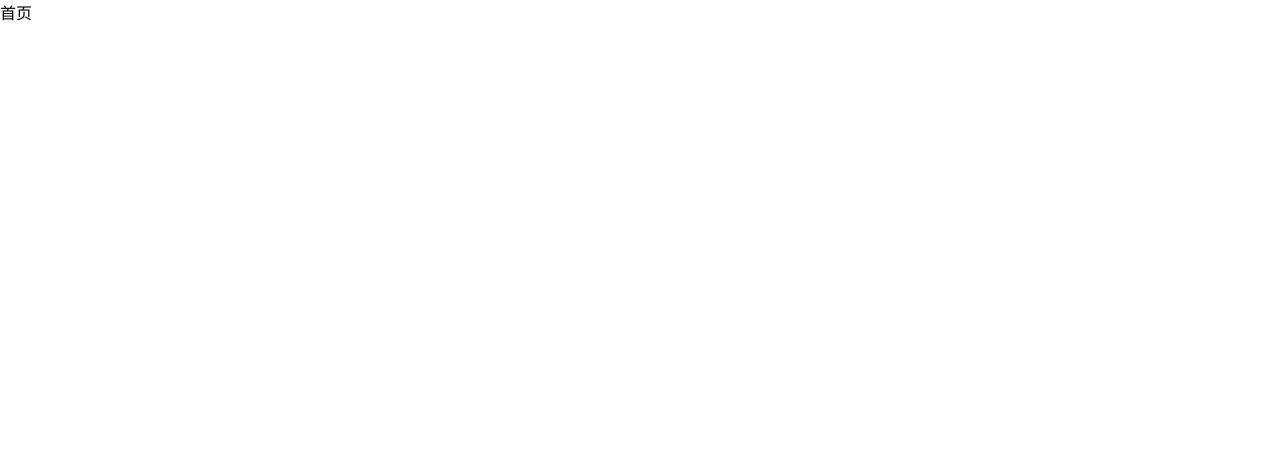
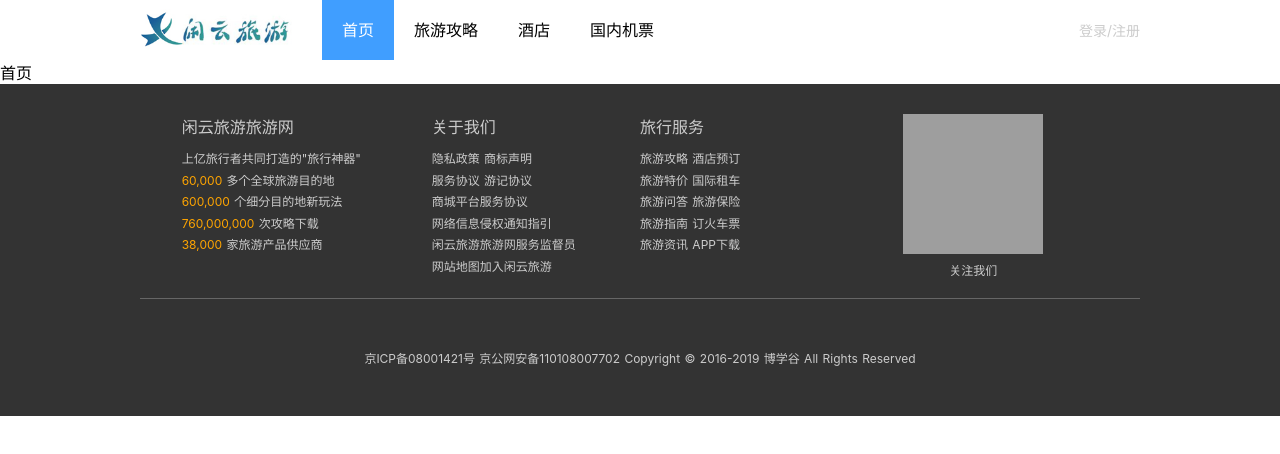
Before and after one commit to Cai-Bring/CZB-Tour, a Nuxt app: page / in a window 1280 px wide. Shown: the top 454 px of the page. Built offline with nearby package versions, Linux system fonts and the light colour scheme; grey boxes are pictures that could not be loaded; a small style sheet from the web is missing.

Commit message:
公共部分头部和底部完成

```diff
--- /dev/null
+++ b/components/footer.vue
@@ -0,0 +1,103 @@
+<template>
+  <div class="footer-wrapper">
+    <div class="footer">
+      <el-row class="info-list">
+        <el-col :span="6" :offset="1">
+          <h5>闲云旅游旅游网</h5>
+          <p>上亿旅行者共同打造的"旅行神器"</p>
+          <p>
+            <span>60,000</span> 多个全球旅游目的地
+          </p>
+          <p>
+            <span>600,000</span> 个细分目的地新玩法
+          </p>
+          <p>
+            <span>760,000,000</span> 次攻略下载
+          </p>
+          <p>
+            <span>38,000</span> 家旅游产品供应商
+          </p>
+        </el-col>
+        <el-col :span="5">
+          <h5>关于我们</h5>
+          <p>隐私政策 商标声明</p>
+          <p>服务协议 游记协议</p>
+          <p>商城平台服务协议</p>
+          <p>网络信息侵权通知指引</p>
+          <p>闲云旅游旅游网服务监督员</p>
+          <p>网站地图加入闲云旅游</p>
+        </el-col>
+        <el-col :span="5">
+          <h5>旅行服务</h5>
+          <p>旅游攻略 酒店预订</p>
+          <p>旅游特价 国际租车</p>
+          <p>旅游问答 旅游保险</p>
+          <p>旅游指南 订火车票</p>
+          <p>旅游资讯 APP下载</p>
+        </el-col>
+        <el-col :span="6" class="scan">
+          <p>
+            <img src="http://157.122.54.189:9093/images/1556522965.png" alt />
+          </p>关注我们
+        </el-col>
+      </el-row>
+
+      <div
+        class="licence"
+      >京ICP备08001421号 京公网安备110108007702 Copyright © 2016-2019 博学谷 All Rights Reserved</div>
+    </div>
+  </div>
+</template>
+
+<script>
+export default {};
+</script>
+
+<style scoped lang="less">
+.footer-wrapper {
+  background: #333;
+  color: #ccc;
+  min-width: 1000px;
+}
+
+.footer {
+  padding-top: 30px;
+  margin: 0 auto;
+  width: 1000px;
+}
+
+.info-list {
+  h5 {
+    font-weight: normal;
+    font-size: 16px;
+    margin-bottom: 10px;
+  }
+
+  p {
+    font-size: 12px;
+    line-height: 1.8;
+    span {
+      color: orange;
+    }
+  }
+}
+
+.scan {
+  text-align: center;
+
+  img {
+    width: 140px;
+    height: 140px;
+  }
+
+  font-size: 12px;
+}
+
+.licence {
+  border-top: 1px #666 solid;
+  margin-top: 20px;
+  padding: 50px 0;
+  text-align: center;
+  font-size: 12px;
+}
+</style>
--- /dev/null
+++ b/components/header.vue
@@ -0,0 +1,65 @@
+<template>
+  <div class="header">
+    <el-row type="flex" justify="space-between" align="middle" style="height:60px">
+      <div class="logo">
+        <img src="/logo.jpg" alt />
+      </div>
+      <el-row class="nav" type="flex">
+        <Nuxt-link to="/">首页</Nuxt-link>
+        <Nuxt-link to="/post/">旅游攻略</Nuxt-link>
+        <Nuxt-link to="/hotel/">酒店</Nuxt-link>
+        <Nuxt-link to="/air/">国内机票</Nuxt-link>
+      </el-row>
+      <div class="user">
+        <Nuxt-link to="/user/login">登录/注册</Nuxt-link>
+      </div>
+    </el-row>
+  </div>
+</template>
+
+<script>
+export default {};
+</script>
+
+<style scoped lang='less'>
+.header {
+  width: 1000px;
+  height: 60px;
+  min-width: 1000px;
+  margin: 0 auto;
+  .logo {
+    margin-right: 30px;
+    img {
+      display: block;
+      width: 152px;
+      height: 42px;
+    }
+  }
+  .nav {
+    flex: 1;
+    a {
+      padding: 0 20px;
+      height: 60px;
+      line-height: 60px;
+      box-sizing: border-box;
+      &:hover {
+        border-bottom: 5px solid #409eff;
+        color: #409eff;
+      }
+    }
+    .nuxt-link-exact-active {
+      background-color: #409eff;
+      color: #fff;
+      &:hover {
+        color: #fff;
+      }
+    }
+  }
+  .user {
+    font-size: 14px;
+    a {
+      color: #cccccc;
+    }
+  }
+}
+</style>
--- a/layouts/default.vue
+++ b/layouts/default.vue
@@ -1,13 +1,27 @@
 <template>
   <div>
+    <Header></Header>
     <nuxt />
+    <Footer></Footer>
   </div>
 </template>
 
-<style>
+
+<script>
+import Header from "@/components/header";
+import Footer from "@/components/footer";
+export default {
+  components: {
+    Header,
+    Footer
+  }
+};
+</script>
+
+<style lang="less">
 html {
-  font-family: 'Source Sans Pro', -apple-system, BlinkMacSystemFont, 'Segoe UI',
-    Roboto, 'Helvetica Neue', Arial, sans-serif;
+  font-family: "Source Sans Pro", -apple-system, BlinkMacSystemFont, "Segoe UI",
+    Roboto, "Helvetica Neue", Arial, sans-serif;
   font-size: 16px;
   word-spacing: 1px;
   -ms-text-size-adjust: 100%;
@@ -17,39 +31,24 @@
   box-sizing: border-box;
 }
 
-*,
-*:before,
-*:after {
-  box-sizing: border-box;
+* {
   margin: 0;
+  padding: 0;
 }
-
-.button--green {
-  display: inline-block;
-  border-radius: 4px;
-  border: 1px solid #3b8070;
-  color: #3b8070;
+ul,
+li,
+ol {
+  list-style: none;
+}
+a {
   text-decoration: none;
-  padding: 10px 30px;
+  color: inherit;
 }
-
-.button--green:hover {
-  color: #fff;
-  background-color: #3b8070;
+a:hover {
+  color: inherit;
 }
-
-.button--grey {
-  display: inline-block;
-  border-radius: 4px;
-  border: 1px solid #35495e;
-  color: #35495e;
-  text-decoration: none;
-  padding: 10px 30px;
-  margin-left: 15px;
-}
-
-.button--grey:hover {
-  color: #fff;
-  background-color: #35495e;
+em,
+i {
+  font-style: normal;
 }
 </style>
```
Also changed, not shown: static/logo.jpg (added).
